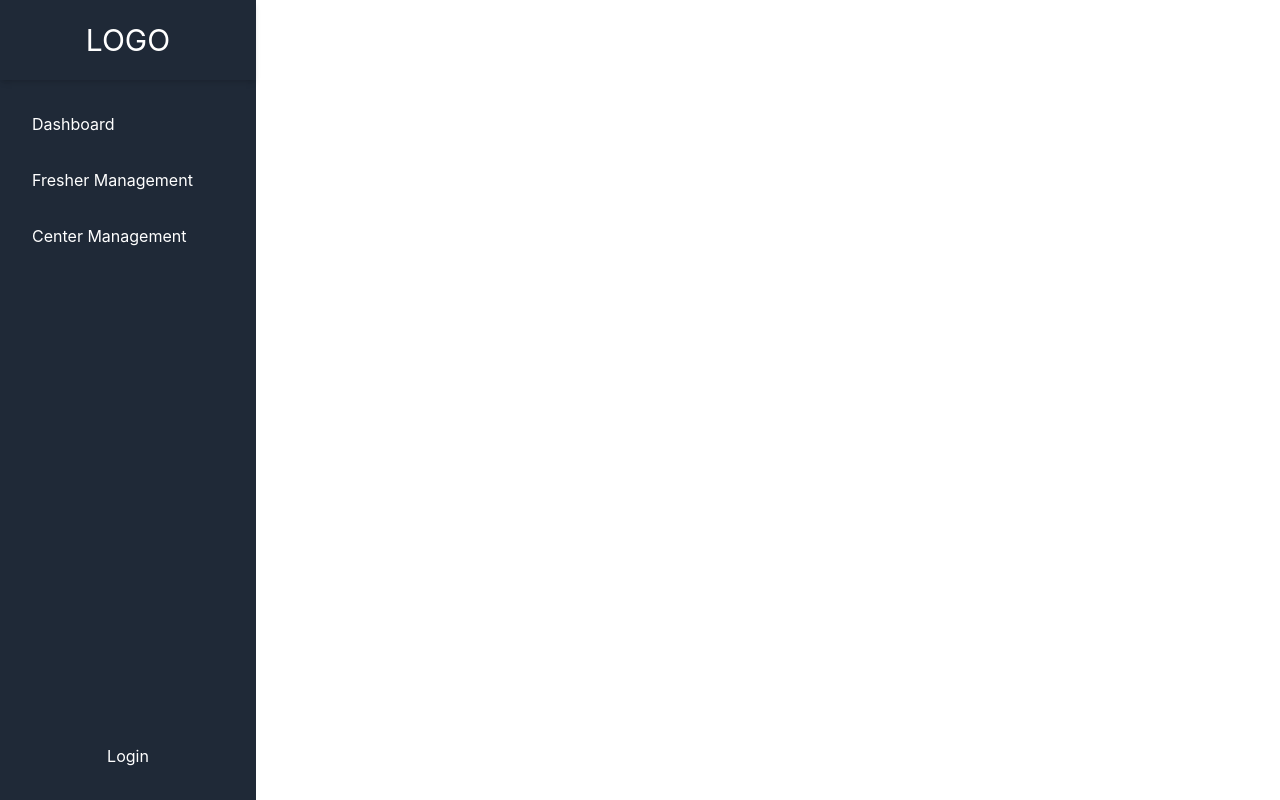
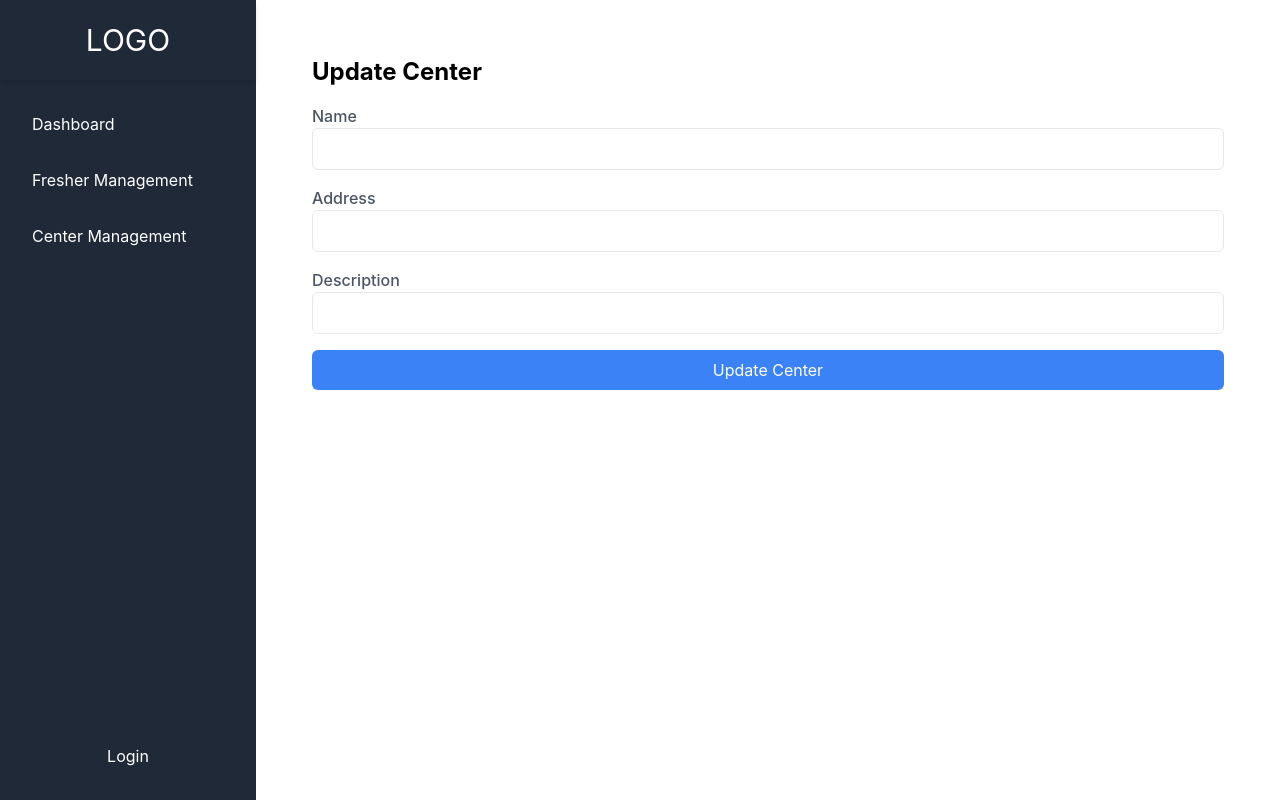
Before and after one commit to dgvdn/fm-fe, a React (Create React App) app: page /update-center/1 in a window 1280 px wide. Built offline with nearby package versions, Linux system fonts and the light colour scheme; no server answers.

Commit message:
update/delete center

```diff
--- a/src/App.js
+++ b/src/App.js
@@ -8,6 +8,7 @@ import AddFresher from './components/AddFresher';
 import UpdateFresher from './components/UpdateFresher';
 import CenterManagement from './components/CenterManagement';
 import AddCenter from './components/AddCenter';
+import UpdateCenter from './components/UpdateCenter';
 
 function App() {
   return (
@@ -22,6 +23,7 @@ function App() {
           <Route path="/fresher-management/update/:id" element={<UpdateFresher />} />
           <Route path='/center-management' element={<CenterManagement />} />
           <Route path='/add-center' element={<AddCenter />} />
+          <Route path='/update-center/:id' element={<UpdateCenter />} />
         </Routes>
       </div>
     </div>
--- a/src/components/CenterManagement.js
+++ b/src/components/CenterManagement.js
@@ -29,9 +29,37 @@ const CenterManagement = () => {
         }
         fetchData();
     }, []);
+
     const handleAddCenter = () => {
         navigate('/add-center');
     };
+
+    const handleDeleteCenter = async (centerId) => {
+        try {
+            const accessToken = localStorage.getItem('accessToken'); // Retrieve the access token from localStorage
+            const response = await fetch(`http://localhost:8080/api/centers/${centerId}`, {
+                method: 'DELETE', // Explicitly stating the HTTP method
+                headers: {
+                    'Authorization': `Bearer ${accessToken}`,
+                },
+            });
+
+            if (!response.ok) {
+                throw new Error('Network response was not ok');
+            }
+
+            // Remove the deleted center from the list of centers
+            const updatedCenters = centers.filter(center => center.id !== centerId);
+            setCenters(updatedCenters);
+        } catch (error) {
+            console.error('There has been a problem with your fetch operation:', error);
+        }
+    }
+
+    const handleUpdateCenter = (centerId) => {
+        navigate(`/update-center/${centerId}`);
+    }
+
     return (
         <div className="p-4">
             <h1 className="text-2xl font-bold mb-4">Center Management</h1>
@@ -62,13 +90,13 @@ const CenterManagement = () => {
                                 <td className="border px-4 py-2 flex space-x-2">
                                     <button
                                         className="bg-yellow-500 text-white p-2 rounded-md"
-
+                                        onClick={() => handleUpdateCenter(center.id)}
                                     >
                                         Update
                                     </button>
                                     <button
                                         className="bg-red-500 text-white p-2 rounded-md"
-
+                                        onClick={() => handleDeleteCenter(center.id)}
                                     >
                                         Delete
                                     </button>
--- a/src/components/FresherManagement.js
+++ b/src/components/FresherManagement.js
@@ -5,6 +5,9 @@ const FresherManagement = () => {
     const [freshers, setFreshers] = useState([]);
     const [searchTerm, setSearchTerm] = useState(''); // Search term state
     const [filteredLanguage, setFilteredLanguage] = useState(''); // Filtered language state
+    const [searchEmail, setSearchEmail] = useState(''); // Search email state
+    const [center, setCenter] = useState([]);
+    const [filteredCenter, setFilteredCenter] = useState(''); // Filtered center state
     const navigate = useNavigate();
 
     useEffect(() => {
@@ -35,6 +38,25 @@ const FresherManagement = () => {
         fetchData();
     }, []);
 
+    useEffect(() => {
+        const fetchData = async () => {
+            const accessToken = localStorage.getItem('accessToken'); // Retrieve the access token from localStorage
+            fetch('http://localhost:8080/api/centers', {
+                method: 'GET', // Explicitly stating the HTTP method
+                headers: {
+                    'Content-Type': 'application/json',
+                    'Authorization': `Bearer ${accessToken}`,
+                },
+            })
+                .then(response => response.json())
+                .then(data => setCenter(data))
+                .catch(error => {
+                    console.error('Error fetching centers:', error);
+                }
+                );
+        }
+        fetchData();
+    }, []);
     const handleAddFresher = () => {
         navigate('/add-fresher');
     };
@@ -69,8 +91,10 @@ const FresherManagement = () => {
     // Filter freshers by name
     const filteredFreshers = freshers.filter((fresher) => {
         const nameMatch = fresher.name.toLowerCase().includes(searchTerm.toLowerCase());
+        const emailMatch = fresher.email.toLowerCase().includes(searchEmail.toLowerCase());
         const languageMatch = !filteredLanguage || fresher.language === filteredLanguage;
-        return nameMatch && languageMatch;
+        const centerMatch = !filteredCenter || fresher?.center?.name === filteredCenter;
+        return nameMatch && emailMatch && languageMatch && centerMatch;
     });
 
     return (
@@ -82,6 +106,12 @@ const FresherManagement = () => {
                     placeholder="Search by name"
                     className="border border-gray-300 p-2 rounded-lg mr-2"
                     onChange={(event) => setSearchTerm(event.target.value)}
+                />
+                <input
+                    type="text"
+                    placeholder="Search by email"
+                    className="border border-gray-300 p-2 rounded-lg mr-2"
+                    onChange={(event) => setSearchEmail(event.target.value)}
                 />
                 <select
                     className="border border-gray-300 p-2 rounded-lg mr-2"
@@ -102,6 +132,19 @@ const FresherManagement = () => {
                     <option value="Swift">Swift</option>
                     <option value="Kotlin">Kotlin</option>
                     <option value="Rust">Rust</option>
+                </select>
+                <select
+                    className="border border-gray-300 p-2 rounded-lg mr-2"
+                    value={filteredCenter}
+                    onChange={(event) => setFilteredCenter(event.target.value)}
+                >
+                    <option value="">All Centers</option>
+                    {/* Add options for each center */}
+                    {center?.map((center) => (
+                        <option key={center?.id} value={center?.name}>
+                            {center?.name}
+                        </option>
+                    ))}
                 </select>
                 <button
                     className="bg-blue-500 text-white p-2 rounded-md"
--- /dev/null
+++ b/src/components/UpdateCenter.js
@@ -0,0 +1,121 @@
+import React, { useEffect, useState } from 'react'
+import { useNavigate, useParams } from 'react-router-dom';
+
+const UpdateCenter = () => {
+    const { id } = useParams();
+    const navigate = useNavigate();
+
+    const [center, setCenter] = useState({
+        name: '',
+        address: '',
+        description: '',
+    });
+
+    useEffect(() => {
+        const fetchCenter = async () => {
+            const accessToken = localStorage.getItem('accessToken');
+            try {
+                const response = await fetch(`http://localhost:8080/api/centers/${id}`, {
+                    method: 'GET', // Explicitly stating the HTTP method
+                    headers: {
+                        'Content-Type': 'application/json',
+                        'Authorization': `Bearer ${accessToken}`,
+                    },
+                });
+                if (!response.ok) {
+                    throw new Error('Network response was not ok');
+                }
+
+                const data = await response.json();
+                setCenter(data);
+            } catch (error) {
+                console.error('There has been a problem with your fetch operation:', error);
+            }
+        }
+        fetchCenter();
+    }, [id]);
+
+    const handleInputChange = (e) => {
+        const { name, value } = e.target;
+        setCenter((prevCenter) => ({
+            ...prevCenter,
+            [name]: value,
+        }));
+    };
+
+    const handleSubmit = (e) => {
+        e.preventDefault();
+        const accessToken = localStorage.getItem('accessToken');
+        fetch(`http://localhost:8080/api/centers/${id}`, {
+            method: 'PUT', // Explicitly stating the HTTP method
+            headers: {
+                'Content-Type': 'application/json',
+                'Authorization': `Bearer ${accessToken}`,
+            },
+            body: JSON.stringify(center),
+        })
+            .then(response => response.json())
+            .then(data => {
+                console.log('Success:', data);
+                navigate('/center-management');
+            })
+            .catch((error) => {
+                console.error('Error:', error);
+            });
+    };
+
+  return (
+    <div className="p-4">
+            <h1 className="text-2xl font-bold mb-4">Update Center</h1>
+            <form onSubmit={handleSubmit}>
+                <div className="mb-4">
+                    <label htmlFor="name" className="block text-gray-600 font-medium">
+                        Name
+                    </label>
+                    <input
+                        type="text"
+                        id="name"
+                        name="name"
+                        className="w-full p-2 border rounded-md"
+                        value={center.name}
+                        onChange={handleInputChange}
+                    />
+                </div>
+                <div className="mb-4">
+                    <label htmlFor="address" className="block text-gray-600 font-medium">
+                        Address
+                    </label>
+                    <input
+                        type="text"
+                        id="address"
+                        name="address"
+                        className="w-full p-2 border rounded-md"
+                        value={center.address}
+                        onChange={handleInputChange}
+                    />
+                </div>
+                <div className="mb-4">
+                    <label htmlFor="description" className="block text-gray-600 font-medium">
+                        Description
+                    </label>
+                    <input
+                        type="text"
+                        id="description"
+                        name="description"
+                        className="w-full p-2 border rounded-md"
+                        value={center.description}
+                        onChange={handleInputChange}
+                    />
+                </div>
+                <button
+                    type="submit"
+                    className="w-full bg-blue-500 text-white p-2 rounded-md"
+                >
+                    Update Center
+                </button>
+            </form>
+        </div>
+  )
+}
+
+export default UpdateCenter
```
